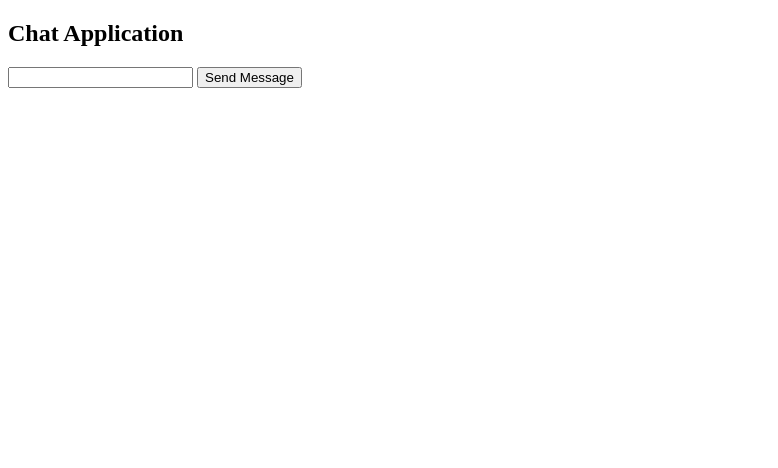
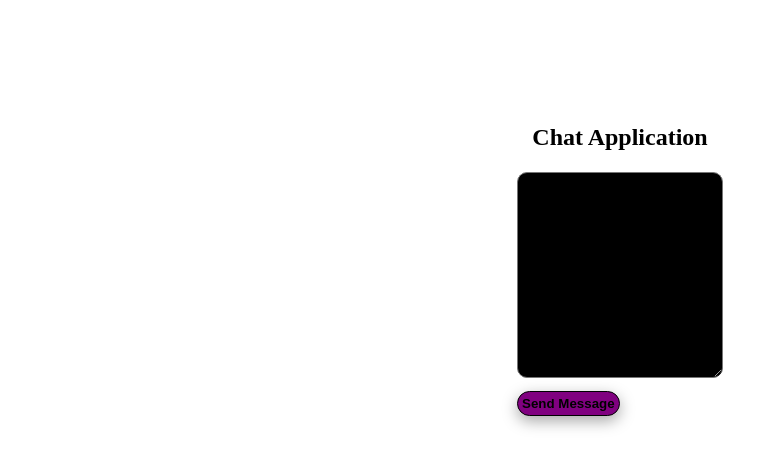
Before and after one commit to burritoOverflow/NodeWebSockets, a website: page public/index.html in a window 1280 px wide. Both pictures are taken after typing "Sample" into the empty fields and a click on the button "Send Message". Shown: the whole page, without its empty margins (0-778 px from the left). Drawn offline with nearby package versions, Linux system fonts and the light colour scheme; no server answers.

Commit message:
Latest. Simple UI.

```diff
--- /dev/null
+++ b/public/css/style.css
@@ -0,0 +1,74 @@
+html,
+body {
+  height: 100%;
+}
+body {
+  margin: 0;
+}
+
+#main-container {
+  height: 65%;
+  display: flex;
+  align-items: center;
+  justify-content: center;
+}
+
+#submit-button {
+  margin-top: 1em;
+  border: 1px solid black;
+  border-radius: 30px;
+  padding: 0.3em;
+  background-color: #9147ff;
+  color: antiquewhite;
+  font-weight: 600;
+}
+
+#message-text {
+  height: 200px;
+  width: 200px;
+  text-align: unset;
+  display: block;
+  background: black;
+  color: antiquewhite;
+  border-radius: 10px;
+}
+
+#submit-button:hover {
+  color: black;
+  background-color: purple;
+}
+
+#submit-button:focus {
+  color: black;
+  background-color: purple;
+}
+
+#submit-button:hover,
+#message-text:hover {
+  box-shadow: rgba(0, 0, 0, 0.35) 0px 5px 15px;
+}
+
+#submit-button:focus,
+#message-text:focus {
+  box-shadow: rgba(0, 0, 0, 0.35) 0px 5px 15px;
+  outline: none;
+}
+
+.message {
+  border: 1px solid black;
+  border-radius: 20px;
+  margin: 10px;
+  padding: 1em;
+}
+
+.row {
+  width: auto;
+}
+
+.flex-item {
+  text-align: center;
+}
+
+#message-thread {
+  list-style: none;
+}
--- a/public/index.html
+++ b/public/index.html
@@ -4,16 +4,25 @@
     <meta charset="UTF-8" />
     <meta http-equiv="X-UA-Compatible" content="IE=edge" />
     <meta name="viewport" content="width=device-width, initial-scale=1.0" />
+    <link rel="stylesheet" href="./css/style.css" />
     <title>WebSocket Chat</title>
   </head>
   <body>
-    <h2>Chat Application</h2>
-    <p id="received-message"></p>
-    <input type="text" id="message-text" name="message" />
-    <button id="submit-button">Send Message</button>
-    <div>
-      <ul id="message-thread"></ul>
-    </div>
+    <main id="main-container">
+      <div class="row">
+        <h2 class="flex-item">Chat Application</h2>
+        <h4 id="received-message" class="flex-item"></h4>
+        <div>
+          <textarea
+            id="message-text"
+            name="message-area"
+            class="flex-item"
+          ></textarea>
+          <button id="submit-button" class="flex-item">Send Message</button>
+        </div>
+      </div>
+      <ul id="message-thread" class="flex-item"></ul>
+    </main>
     <script src="/socket.io/socket.io.js"></script>
     <script src="./js/chat.js"></script>
   </body>
--- a/public/js/chat.js
+++ b/public/js/chat.js
@@ -29,7 +29,11 @@ msgInput.addEventListener("keypress", (e) => {
 // append individual messages to the list
 function addMsgToThread(message) {
   const li = document.createElement("li");
-  li.innerText = message;
+  li.classList.add("message");
+  const msgText = `${new Date(message.msgSendDate).toLocaleString()} ${
+    message.message
+  }`;
+  li.innerText = msgText;
   msgThread.appendChild(li);
 }
 
@@ -44,7 +48,8 @@ socket.on("chatMessage", (message) => {
 
 // send the message from the input element
 function sendMessage(message) {
-  socket.emit("clientChat", message);
+  const msgObj = { message: message, msgSendDate: +new Date() };
+  socket.emit("clientChat", msgObj);
   // remove text from the element
   msgInput.value = "";
 }
--- a/src/index.js
+++ b/src/index.js
@@ -38,7 +38,9 @@ io.on("connection", (socket) => {
 });
 
 function sendConnectedClientCount() {
-  const messageStr = `There are currently ${wsClients.length} clients`;
+  const clientStr = wsClients.length > 1 ? "clients" : "client";
+  const areIs = wsClients.length > 1 ? "are" : "is";
+  const messageStr = `There ${areIs} currently ${wsClients.length} ${clientStr}`;
   io.emit("clientCount", messageStr);
 }
 
```
